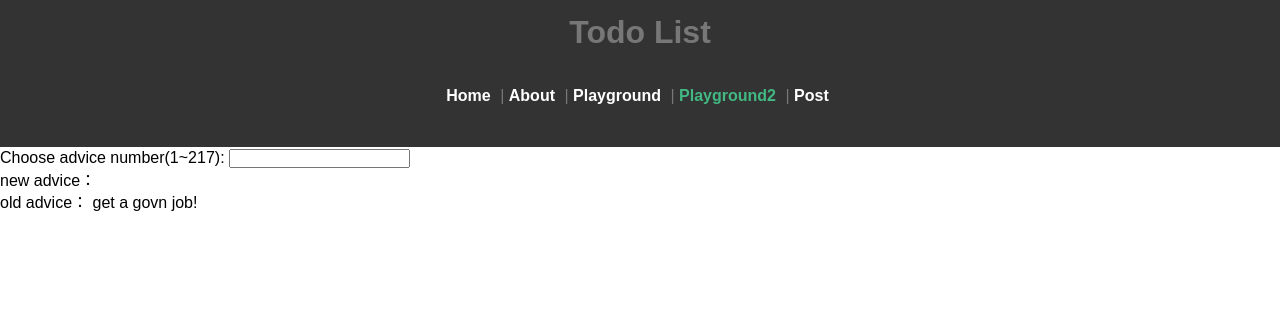
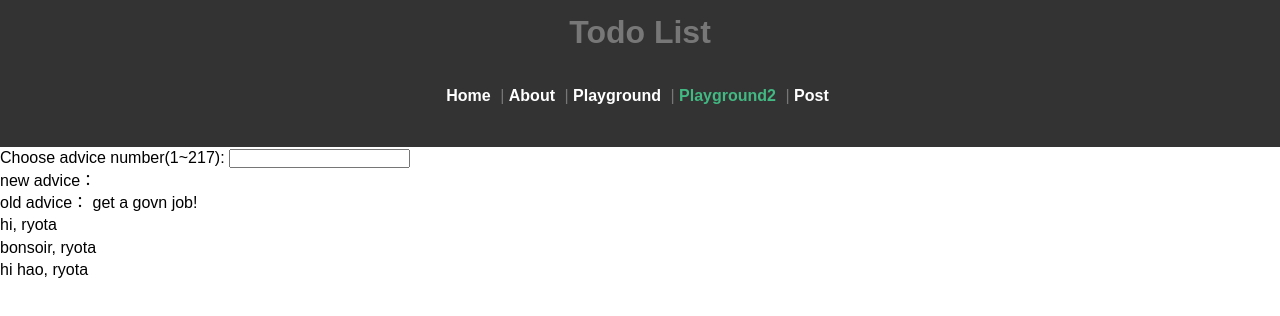
Before and after one commit to RyotaBannai/vue, a Vue app in the folder vue-app/: page /pg2 in a window 1280 px wide. Shown: the top 316 px of the page. Built offline with nearby package versions, Linux system fonts and the light colour scheme.

Commit message:
review computed methods filter property

```diff
--- a/vue-app/src/views/PG2.vue
+++ b/vue-app/src/views/PG2.vue
@@ -6,6 +6,11 @@
         </p>
         <p>new advice： {{ newAdvice }}</p>
         <p>old advice： {{ oldAdvice }}</p>
+        <ul>
+            <li v-for="(item, index) in items" :key="index">
+                {{ item.message | addYourName(name) }}
+            </li>
+        </ul>
     </div>
 </template>
 
@@ -17,6 +22,17 @@
                 oldAdvice: 'get a govn job!',
                 newAdvice: '',
                 answer: '',
+                items: [
+                    {'message': 'hi'},
+                    {'message': 'bonsoir'},
+                    {'message': 'hi hao'},
+                    ],
+                name: 'ryota',
+            }
+        },
+        filters: {
+            addYourName: function(value, name) {
+                return value +', '+ name
             }
         },
         watch: {
@@ -26,6 +42,11 @@
                 // setTimeout(function(){ vm.newAdvice='stay hungry, stay foolish.' }, 500);
                 setTimeout(() => this.newAdvice='stay hungry, stay foolish.' , 500);
             },
+        },
+        methods: {
+            justReturn(value){
+                return value;
+            },
         }
     }
 </script>
```
Also changed, not shown: 1 other file (tests, documents, lock files or other folders).
